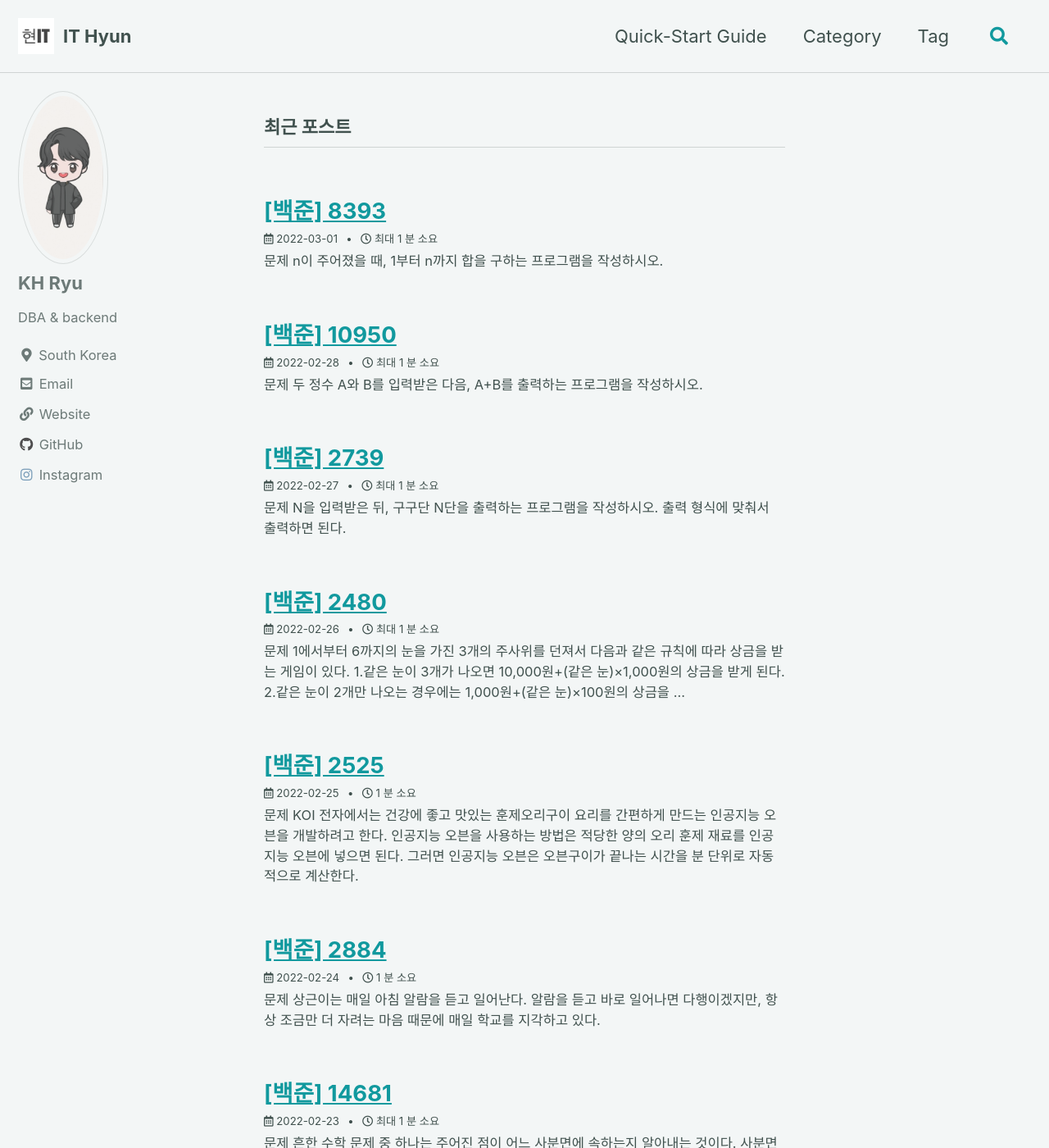
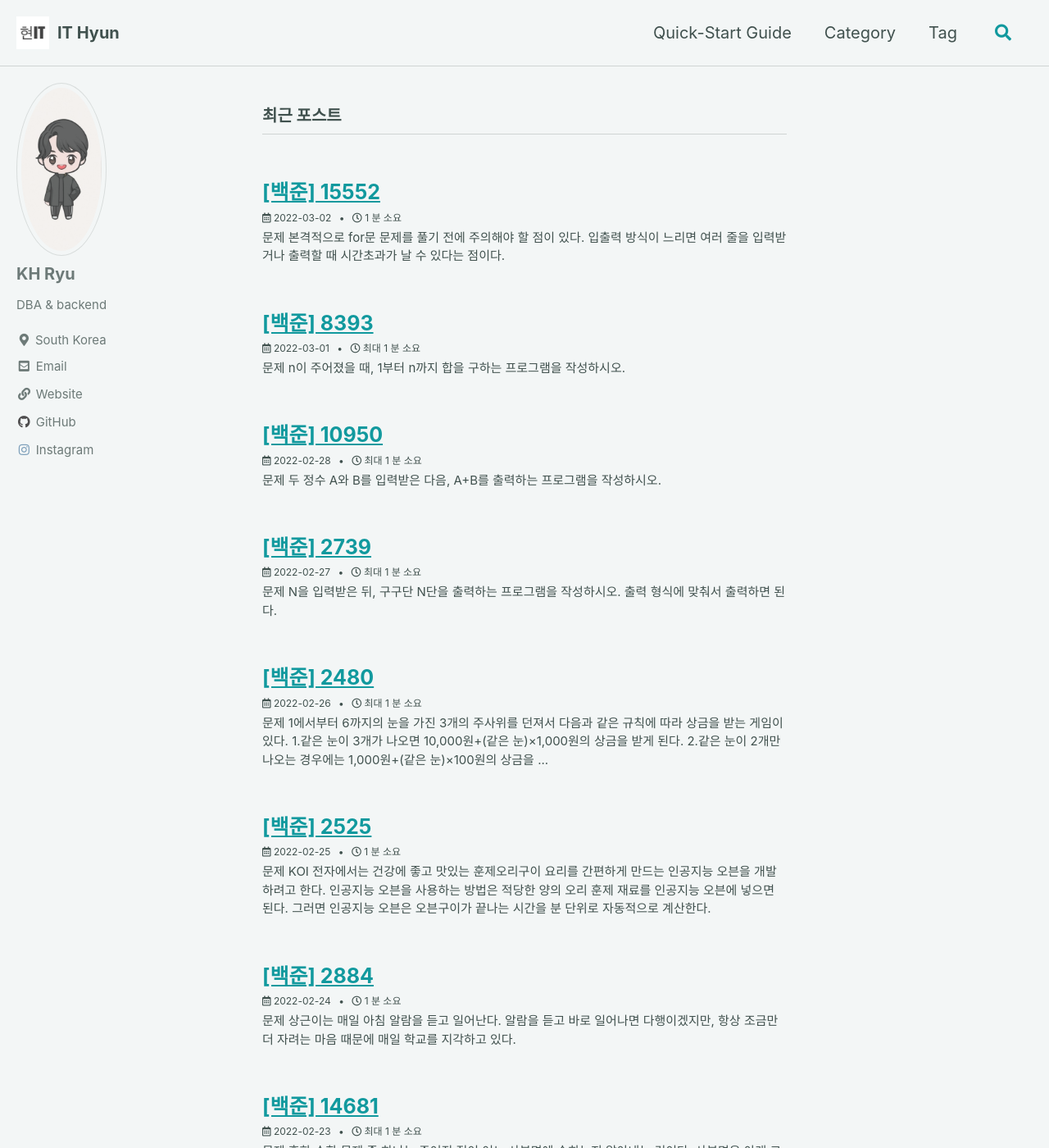
Before and after one commit to RyuKH95/RyuKH95.github.io, a Jekyll site: the page built from index.html, in a window 1280 px wide and 1400 px high. Shown: the whole window at 82% size. Built offline with Jekyll 4.4.1, drawn with Linux system fonts in a browser that asks for light colours; cached includes are drawn as plain includes; the list of posts is cut into pages by our own code; part of the change alters nothing that is shown; some of the changed text lies outside the part shown.

Commit message:
bj 15552

````diff
--- /dev/null
+++ b/_posts/2022-03-02-bj-15552.md
@@ -0,0 +1,48 @@
+---
+layout: single
+title: "[백준] 15552"
+categories: Baekjoon
+tag: [Baekjoon]
+toc: true
+---
+
+#### [문제](https://www.acmicpc.net/problem/15552){:target="\_blank" .btn .btn--primary}
+본격적으로 for문 문제를 풀기 전에 주의해야 할 점이 있다. 입출력 방식이 느리면 여러 줄을 입력받거나 출력할 때 시간초과가 날 수 있다는 점이다.
+
+C++을 사용하고 있고 cin/cout을 사용하고자 한다면, cin.tie(NULL)과 sync_with_stdio(false)를 둘 다 적용해 주고, endl 대신 개행문자(\n)를 쓰자. 단, 이렇게 하면 더 이상 scanf/printf/puts/getchar/putchar 등 C의 입출력 방식을 사용하면 안 된다.
+
+Java를 사용하고 있다면, Scanner와 System.out.println 대신 BufferedReader와 BufferedWriter를 사용할 수 있다. BufferedWriter.flush는 맨 마지막에 한 번만 하면 된다.
+
+Python을 사용하고 있다면, input 대신 sys.stdin.readline을 사용할 수 있다. 단, 이때는 맨 끝의 개행문자까지 같이 입력받기 때문에 문자열을 저장하고 싶을 경우 .rstrip()을 추가로 해 주는 것이 좋다.
+
+또한 입력과 출력 스트림은 별개이므로, 테스트케이스를 전부 입력받아서 저장한 뒤 전부 출력할 필요는 없다. 테스트케이스를 하나 받은 뒤 하나 출력해도 된다.
+
+자세한 설명 및 다른 언어의 경우는 [이 글](https://www.acmicpc.net/board/view/22716){:target="\_blank"}에 설명되어 있다.
+
+[이 블로그 글](https://www.acmicpc.net/blog/view/55){:target="\_blank"}에서 BOJ의 기타 여러 가지 팁을 볼 수 있다.
+
+#### 입력
+첫 줄에 테스트케이스의 개수 T가 주어진다. T는 최대 1,000,000이다. 다음 T줄에는 각각 두 정수 A와 B가 주어진다. A와 B는 1 이상, 1,000 이하이다.
+
+#### 출력
+각 테스트케이스마다 A+B를 한 줄에 하나씩 순서대로 출력한다.
+
+#### 코드
+```java
+import java.io.*;
+import java.util.*;
+public class Main{
+	public static void main(String args[]) throws IOException{
+		BufferedReader br = new BufferedReader(new InputStreamReader(System.in)); //선언
+                BufferedWriter bw = new BufferedWriter(new OutputStreamWriter(System.out));   //할당된 버퍼에 값 넣어주기
+                int T = Integer.parseInt(br.readLine()); //Int
+                StringTokenizer st; //StringTokenizer인자값에 입력 문자열 넣음
+                for(int i=0; i<T; i++){
+                  st = new StringTokenizer(br.readLine());
+                  bw.write(Integer.parseInt(st.nextToken())+Integer.parseInt(st.nextToken())+"\n");
+                }
+                bw.flush();   //남아있는 데이터를 모두 출력시킴
+                bw.close();   //스트림을 닫음
+	}
+}
+```
--- a/_sass/minimal-mistakes/_reset.scss
+++ b/_sass/minimal-mistakes/_reset.scss
@@ -19,7 +19,7 @@ html {
   }
 
   @include breakpoint($x-large) {
-    font-size: 22px;
+    font-size: 20px; // default 22px;
   }
 
   -webkit-text-size-adjust: 100%;
````
Also changed, not shown: 11 other files.
